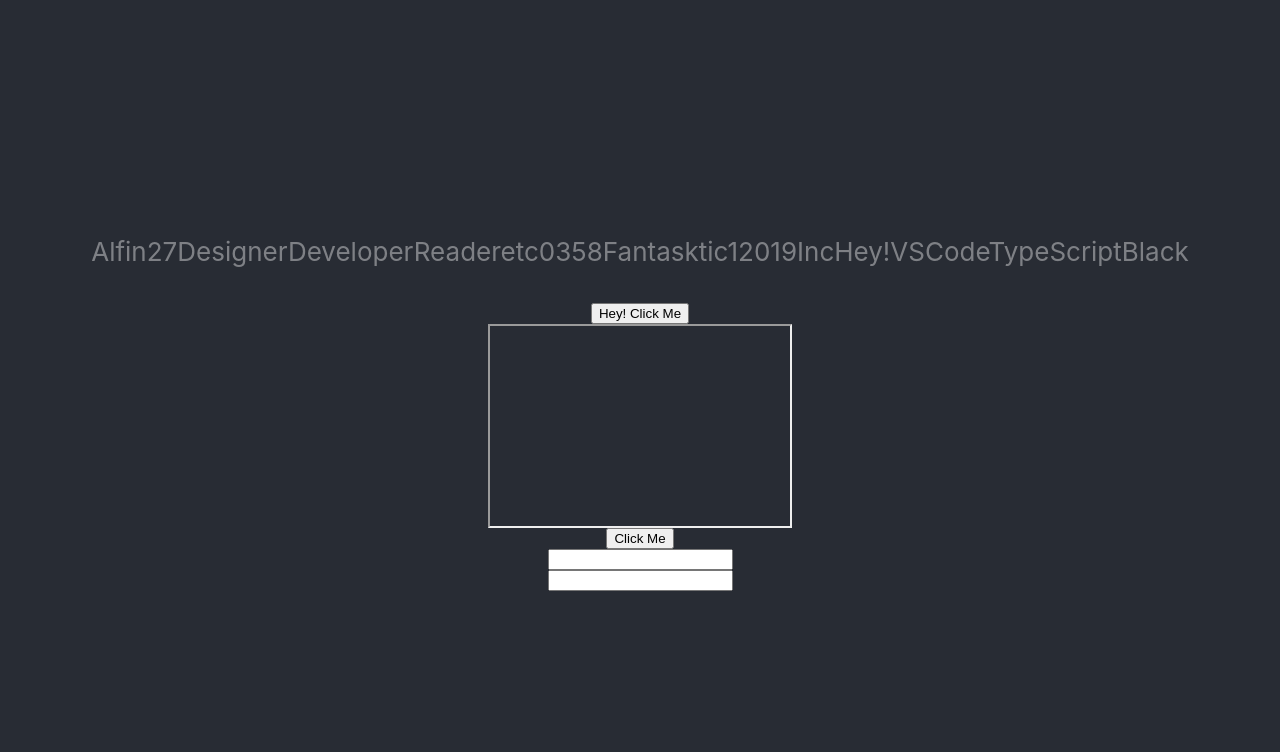
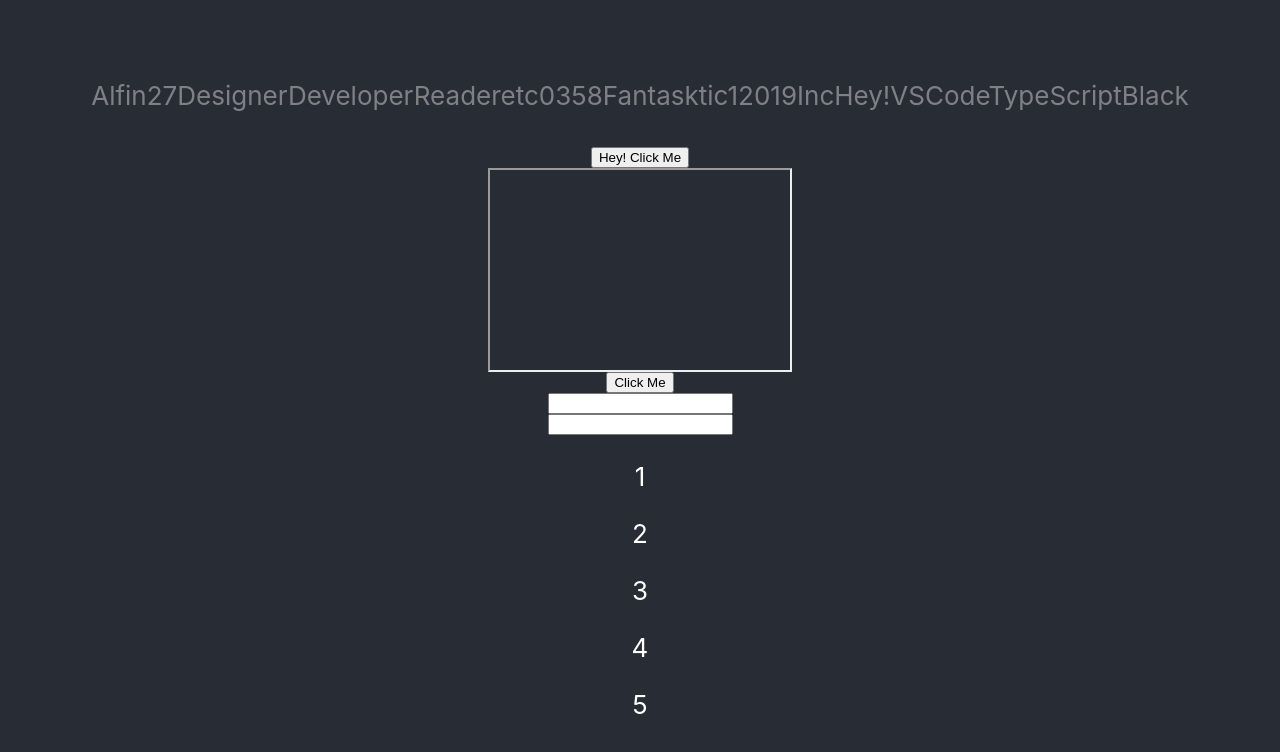
Before and after one commit to natserract/react-ts-cheatsheet, a React (Create React App) app: page / in a window 1280 px wide. Shown: the top 752 px of the page. Built offline with nearby package versions, Linux system fonts and the light colour scheme.

Commit message:
Fix example 2 && fix bad code

```diff
--- a/src/components/rtc-example-2.tsx
+++ b/src/components/rtc-example-2.tsx
@@ -1,6 +1,6 @@
 
 /*
-  --- handleEvent, Generic Types, Children, Function, Type-Definitions ---
+  --- handleEvent, Generic Types, Children, Function, Type-Definitions, Generic Component ---
 */
 
 import * as React from 'react'
@@ -25,7 +25,8 @@
 //Type definitions for iframe
 interface IFrameHTMLAttribute extends React.IframeHTMLAttributes<HTMLIFrameElement> {
     height: number | string
-    marginHeight: number | undefined
+    marginHeight: number | undefined,
+    title: string
 }
 
 //Dom Attributes
@@ -36,28 +37,41 @@
     //... you can add much more here...
 }
 
+//Generic component (as generic lists)
+interface ListsProps<T> {
+    items: T[]
+    itemDisplay: (item: T, key:T) => JSX.Element //return JSX Element / React Nodes
+}
 
-//Define Component
+
+//Component
+const GenericComponent:React.FC<ListsProps<number>> = ({ items, itemDisplay }:any) => {
+    return <div>{ items.map(itemDisplay) }</div>
+}
+
+//Component
 const BlurryFace: React.FC<DOMAttribute> = ({ onChange, onClick }) => {
     return <input type="text" onChange={onChange} onClick={onClick} />
 }
 
-
-//Define Component
-const IframeHTMLElement: React.FC<IFrameHTMLAttribute & InitialName> = ({ height, marginHeight, children }) => {
+//Component
+const IframeHTMLElement: React.FC<IFrameHTMLAttribute & InitialName> = ({ height, marginHeight, children, title }) => {
     return (
-        <iframe height={height} marginHeight={marginHeight}>
+        <iframe title={title} height={height} marginHeight={marginHeight}>
             {children}
         </iframe>
     )
 }
 
 
+//Generic Component
 const RTCEx2: React.FC<InitialName> = ({ typeMouseEvent, typeFocusEvent, data, firstName }) => {
+    let user = [1, 2, 3, 4, 5];
+
     return (
         <React.Fragment>
             {/* Iframe Component */}
-            <IframeHTMLElement height={200} marginHeight={120}>
+            <IframeHTMLElement title="Iframe" height={200} marginHeight={120}>
                 {/* return in array */}
                 <p>{[data, firstName]}</p>
             </IframeHTMLElement>
@@ -76,6 +90,12 @@
                 onClick={() => console.log("Event onClick on Input")}
             />
 
+            {/* Generic Component */}
+            <GenericComponent
+                items={user}
+                itemDisplay={(item, id) => <p key={id}>{ item }</p>}
+            />
+
         </React.Fragment>
     )
 }
```
